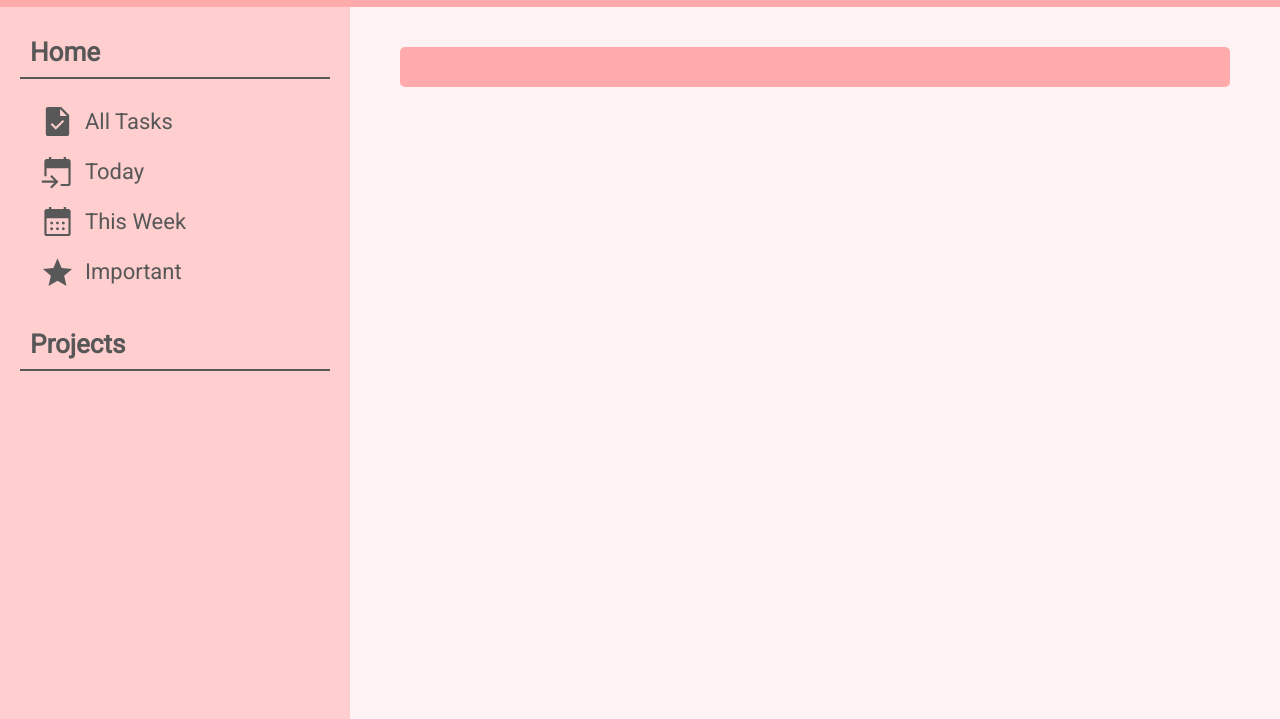
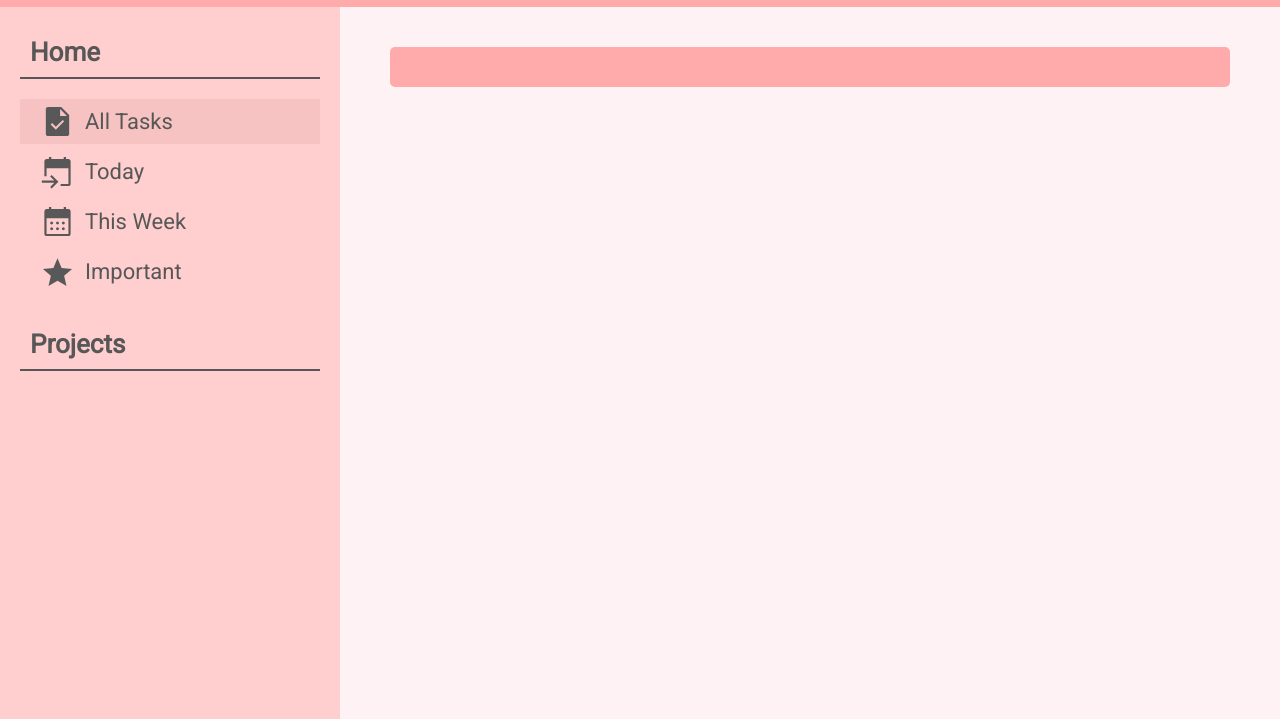
Before and after one commit to caylinvu/todolist, a plain HTML site: page index.html in a window 1280 px wide. In both pictures the pointer is over the element 175 px from the left and 202 px from the top of the page. Shown: the part 81-800 px from the top of the page. Drawn offline with Linux system fonts and the light colour scheme.

Commit message:
Add hover effects to sidebar links

```diff
--- a/style.css
+++ b/style.css
@@ -3,6 +3,7 @@
     --color2: #FFABAB;
     --color3: #ffcece;
     --color4: #FEF2F4;
+    --hover-color: #f7c2c2;
     --text-color: #575757;
     --icon-filter1: invert(53%) sepia(63%) saturate(3230%) hue-rotate(311deg) brightness(84%) contrast(93%);
     --icon-filter2: invert(33%) sepia(2%) saturate(10%) hue-rotate(352deg) brightness(90%) contrast(77%);
@@ -17,7 +18,7 @@ body {
 
 .container {
     display: grid;
-    grid-template-columns: 350px 1fr;
+    grid-template-columns: 340px 1fr;
     grid-template-rows: auto 1fr;
     min-height: 100vh;
 }
@@ -68,6 +69,11 @@ body {
     margin-bottom: 5px;
 }
 
+.link:hover {
+    background-color: var(--hover-color);
+    cursor: pointer;
+}
+
 .sidebar img {
     filter: var(--icon-filter2);
     width: 35px;
```
